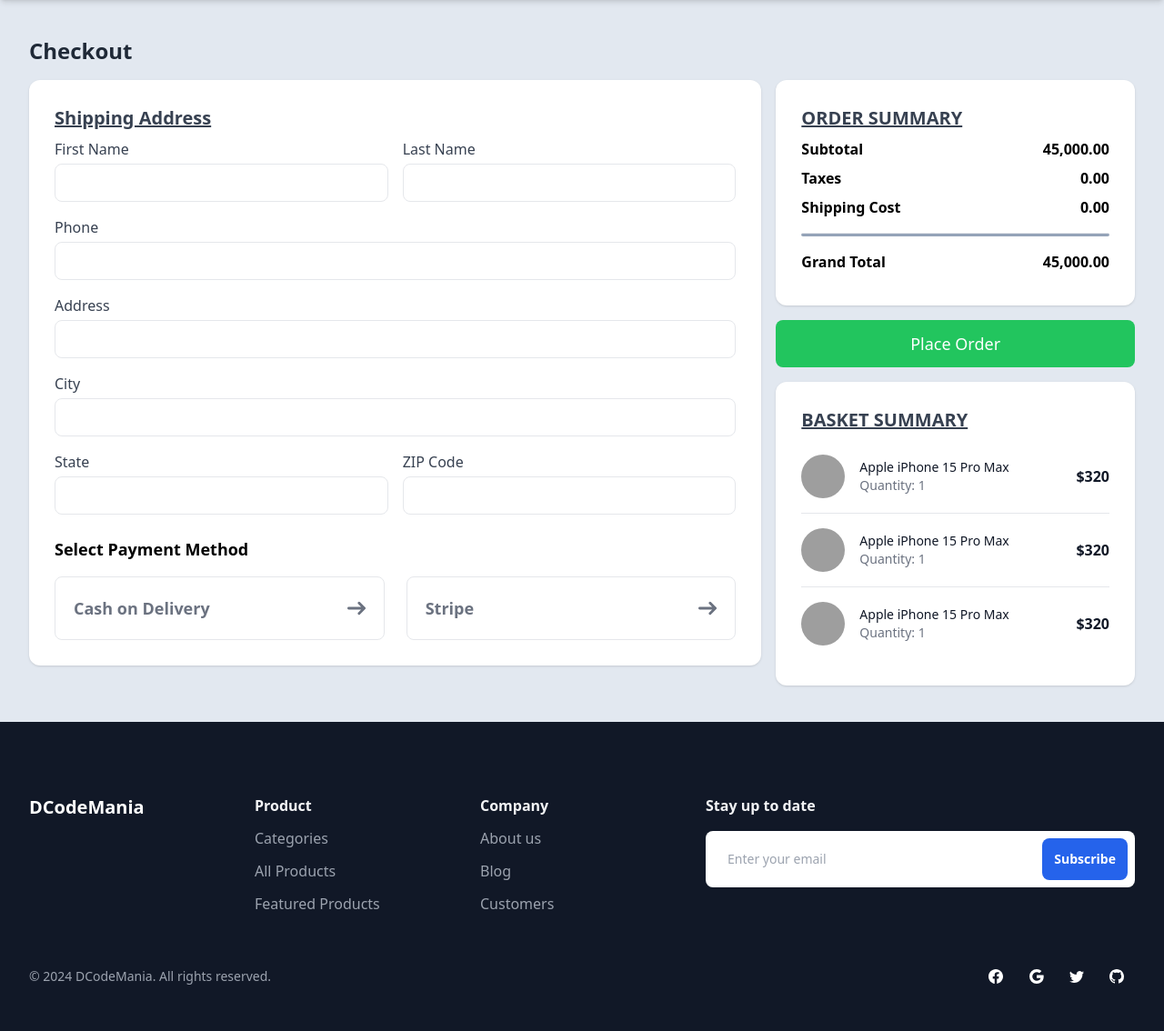
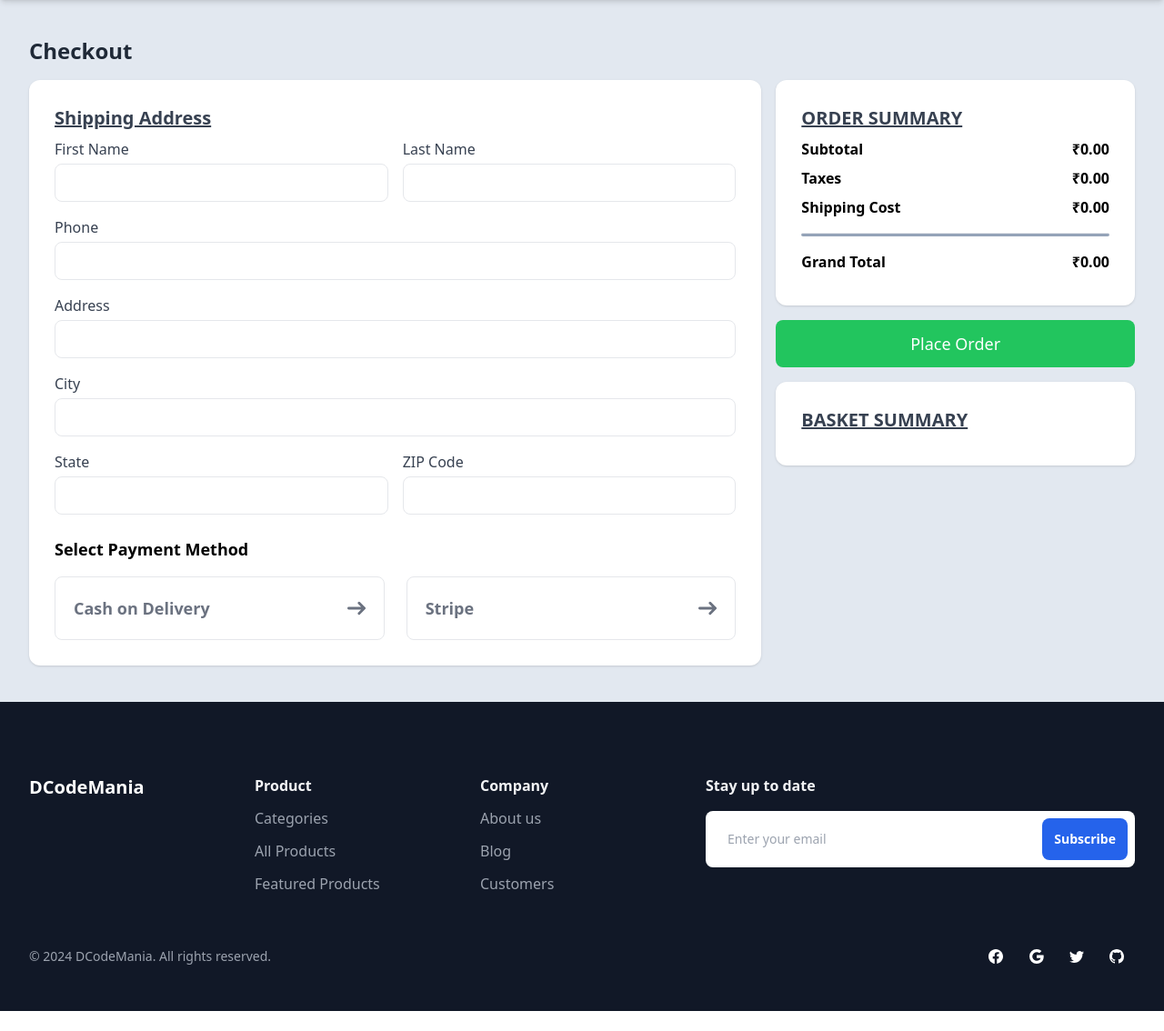
Before and after one commit to arcebal/E-commerce, a Laravel app: page /checkout in a window 1280 px wide. Shown: the part 70-1204 px from the top of the page at 91% size. After the commit the page ends 1182 px from the top, so only its background shows below. Run offline with Laravel 10, Linux system fonts and the light colour scheme; the visitor is signed in with stand-in values (Sample User, id 1); style sheets or scripts are compiled from the project's sources; some libraries are stand-ins or nearby versions; grey boxes are pictures that could not be loaded.

Commit message:
Chapter 21 E-commerce

```diff
--- a/app/Models/User.php
+++ b/app/Models/User.php
@@ -3,12 +3,16 @@
 namespace App\Models;
 
 // use Illuminate\Contracts\Auth\MustVerifyEmail;
+
+use Filament\Models\Contracts\FilamentUser;
 use Illuminate\Database\Eloquent\Factories\HasFactory;
 use Illuminate\Foundation\Auth\User as Authenticatable;
 use Illuminate\Notifications\Notifiable;
 use Laravel\Sanctum\HasApiTokens;
+use Filament\Panel;
+//use App\Models\Order;
 
-class User extends Authenticatable
+class User extends Authenticatable implements FilamentUser
 {
     use HasApiTokens, HasFactory, Notifiable;
 
@@ -47,4 +51,9 @@
     public function orders() {
     return $this->hasMany(Order::class);
 }
+
+    public function canAccessPanel(Panel $panel): bool
+    {
+        return $this->email == 'admin@gmail.com';
+    }
 }
--- a/resources/views/livewire/checkout-page.blade.php
+++ b/resources/views/livewire/checkout-page.blade.php
@@ -2,7 +2,8 @@
 	<h1 class="text-2xl font-bold text-gray-800 dark:text-white mb-4">
 		Checkout
 	</h1>
-	<div class="grid grid-cols-12 gap-4">
+	<form wire:submit.prevent="placeOrder">
+		<div class="grid grid-cols-12 gap-4">
 		<div class="md:col-span-12 lg:col-span-8 col-span-12">
 			<!-- Card -->
 			<div class="bg-white rounded-xl shadow p-4 sm:p-7 dark:bg-slate-900">
@@ -16,52 +17,73 @@
 							<label class="block text-gray-700 dark:text-white mb-1" for="first_name">
 								First Name
 							</label>
-							<input class="w-full rounded-lg border py-2 px-3 dark:bg-gray-700 dark:text-white dark:border-none" id="first_name" type="text">
+							<input wire:model='first_name' class="w-full rounded-lg border py-2 px-3 dark:bg-gray-700 dark:text-white dark:border-none @error('first_name') border-red-500 @enderror" id="first_name" type="text">
 							</input>
+							@error('first_name')
+								<div class="text-red-500 text-sm"> {{ $message }} </div>
+							@enderror
 						</div>
 						<div>
 							<label class="block text-gray-700 dark:text-white mb-1" for="last_name">
 								Last Name
 							</label>
-							<input class="w-full rounded-lg border py-2 px-3 dark:bg-gray-700 dark:text-white dark:border-none" id="last_name" type="text">
+							<input wire:model='last_name' class="w-full rounded-lg border py-2 px-3 dark:bg-gray-700 dark:text-white dark:border-none @error('last_name') border-red-500 @enderror" id="last_name" type="text">
 							</input>
+							@error('last_name')
+								<div class="text-red-500 text-sm"> {{ $message }} </div>
+							@enderror
 						</div>
 					</div>
 					<div class="mt-4">
 						<label class="block text-gray-700 dark:text-white mb-1" for="phone">
 							Phone
 						</label>
-						<input class="w-full rounded-lg border py-2 px-3 dark:bg-gray-700 dark:text-white dark:border-none" id="phone" type="text">
+						<input wire:model='phone' class="w-full rounded-lg border py-2 px-3 dark:bg-gray-700 dark:text-white dark:border-none @error('phone') border-red-500 @enderror" id="phone" type="text">
 						</input>
+						@error('phone')
+								<div class="text-red-500 text-sm"> {{ $message }} </div>
+							@enderror
 					</div>
 					<div class="mt-4">
 						<label class="block text-gray-700 dark:text-white mb-1" for="address">
 							Address
 						</label>
-						<input class="w-full rounded-lg border py-2 px-3 dark:bg-gray-700 dark:text-white dark:border-none" id="address" type="text">
+						<input wire:model='street_address' class="w-full rounded-lg border py-2 px-3 dark:bg-gray-700 dark:text-white dark:border-none @error('street_address') border-red-500 @enderror" id="address" type="text">
 						</input>
+						@error('street_address')
+								<div class="text-red-500 text-sm"> {{ $message }} </div>
+							@enderror
 					</div>
 					<div class="mt-4">
 						<label class="block text-gray-700 dark:text-white mb-1" for="city">
 							City
 						</label>
-						<input class="w-full rounded-lg border py-2 px-3 dark:bg-gray-700 dark:text-white dark:border-none" id="city" type="text">
+						<input wire:model='city' class="w-full rounded-lg border py-2 px-3 dark:bg-gray-700 dark:text-white dark:border-none @error('city') border-red-500 @enderror" id="city" type="text">
 						</input>
+						@error('city')
+								<div class="text-red-500 text-sm"> {{ $message }} </div>
+							@enderror
 					</div>
 					<div class="grid grid-cols-2 gap-4 mt-4">
 						<div>
 							<label class="block text-gray-700 dark:text-white mb-1" for="state">
 								State
 							</label>
-							<input class="w-full rounded-lg border py-2 px-3 dark:bg-gray-700 dark:text-white dark:border-none" id="state" type="text">
+							<input wire:model='state' class="w-full rounded-lg border py-2 px-3 dark:bg-gray-700 dark:text-white dark:border-none @error('state') border-red-500 @enderror" id="state" type="text">
 							</input>
+							@error('state')
+								<div class="text-red-500 text-sm"> {{ $message }} </div>
+							@enderror
 						</div>
 						<div>
 							<label class="block text-gray-700 dark:text-white mb-1" for="zip">
 								ZIP Code
 							</label>
-							<input class="w-full rounded-lg border py-2 px-3 dark:bg-gray-700 dark:text-white dark:border-none" id="zip" type="text">
+							<input wire:model='zip_code' class="w-full rounded-lg border py-2 px-3 dark:bg-gray-700 dark:text-white dark:border-none @error('zip_code') border-red-500 @enderror" id="zip" type="text">
 							</input>
+							@error('zip_code')
+								<div class="text-red-500 text-sm"> {{ $message }} </div>
+							@enderror
 						</div>
 					</div>
 				</div>
@@ -70,7 +92,7 @@
 				</div>
 				<ul class="grid w-full gap-6 md:grid-cols-2">
 					<li>
-						<input class="hidden peer" id="hosting-small" name="hosting" required="" type="radio" value="hosting-small" />
+						<input wire:model='payment_method' class="hidden peer" id="hosting-small" required="" type="radio" value="cod" />
 						<label class="inline-flex items-center justify-between w-full p-5 text-gray-500 bg-white border border-gray-200 rounded-lg cursor-pointer dark:hover:text-gray-300 dark:border-gray-700 dark:peer-checked:text-blue-500 peer-checked:border-blue-600 peer-checked:text-blue-600 hover:text-gray-600 hover:bg-gray-100 dark:text-gray-400 dark:bg-gray-800 dark:hover:bg-gray-700" for="hosting-small">
 							<div class="block">
 								<div class="w-full text-lg font-semibold">
@@ -84,7 +106,7 @@
 						</label>
 					</li>
 					<li>
-						<input class="hidden peer" id="hosting-big" name="hosting" type="radio" value="hosting-big">
+						<input wire:model='payment_method' class="hidden peer" id="hosting-big" type="radio" value="stripe">
 						<label class="inline-flex items-center justify-between w-full p-5 text-gray-500 bg-white border border-gray-200 rounded-lg cursor-pointer dark:hover:text-gray-300 dark:border-gray-700 dark:peer-checked:text-blue-500 peer-checked:border-blue-600 peer-checked:text-blue-600 hover:text-gray-600 hover:bg-gray-100 dark:text-gray-400 dark:bg-gray-800 dark:hover:bg-gray-700" for="hosting-big">
 							<div class="block">
 								<div class="w-full text-lg font-semibold">
@@ -99,6 +121,9 @@
 						</input>
 					</li>
 				</ul>
+				@error('payment_method')
+					<div class="text-red-500 text-sm mt-2"> {{ $message }} </div>
+				@enderror
 			</div>
 			<!-- End Card -->
 		</div>
@@ -112,7 +137,7 @@
 						Subtotal
 					</span>
 					<span>
-						45,000.00
+						{{ Number::currency($grand_total, 'INR') }}
 					</span>
 				</div>
 				<div class="flex justify-between mb-2 font-bold">
@@ -120,7 +145,7 @@
 						Taxes
 					</span>
 					<span>
-						0.00
+						{{ Number::currency(0, 'INR') }}
 					</span>
 				</div>
 				<div class="flex justify-between mb-2 font-bold">
@@ -128,7 +153,7 @@
 						Shipping Cost
 					</span>
 					<span>
-						0.00
+						{{ Number::currency(0, 'INR') }}
 					</span>
 				</div>
 				<hr class="bg-slate-400 my-4 h-1 rounded">
@@ -137,12 +162,12 @@
 						Grand Total
 					</span>
 					<span>
-						45,000.00
+						{{ Number::currency($grand_total, 'INR') }}
 					</span>
 				</div>
 				</hr>
 			</div>
-			<button class="bg-green-500 mt-4 w-full p-3 rounded-lg text-lg text-white hover:bg-green-600">
+			<button type="submit" class="bg-green-500 mt-4 w-full p-3 rounded-lg text-lg text-white hover:bg-green-600">
 				Place Order
 			</button>
 			<div class="bg-white mt-4 rounded-xl shadow p-4 sm:p-7 dark:bg-slate-900">
@@ -150,65 +175,31 @@
 					BASKET SUMMARY
 				</div>
 				<ul class="divide-y divide-gray-200 dark:divide-gray-700" role="list">
-					<li class="py-3 sm:py-4">
+					@foreach ($cart_items as $ci)
+						<li class="py-3 sm:py-4" wire:key='{{ $ci['product_id'] }}'>
 						<div class="flex items-center">
 							<div class="flex-shrink-0">
-								<img alt="Neil image" class="w-12 h-12 rounded-full" src="https://iplanet.one/cdn/shop/files/iPhone_15_Pro_Max_Blue_Titanium_PDP_Image_Position-1__en-IN_1445x.jpg?v=1695435917">
+								<img alt="{{ $ci['name'] }}" class="w-12 h-12 rounded-full" src="{{ url('storage', $ci['image']) }}">
 								</img>
 							</div>
 							<div class="flex-1 min-w-0 ms-4">
 								<p class="text-sm font-medium text-gray-900 truncate dark:text-white">
-									Apple iPhone 15 Pro Max
+									{{ $ci['name'] }}
 								</p>
 								<p class="text-sm text-gray-500 truncate dark:text-gray-400">
-									Quantity: 1
+									Quantity: {{ $ci['quantity'] }}
 								</p>
 							</div>
 							<div class="inline-flex items-center text-base font-semibold text-gray-900 dark:text-white">
-								$320
+								{{ Number::currency($ci['total_amount'], 'INR') }}
 							</div>
 						</div>
 					</li>
-					<li class="py-3 sm:py-4">
-						<div class="flex items-center">
-							<div class="flex-shrink-0">
-								<img alt="Neil image" class="w-12 h-12 rounded-full" src="https://iplanet.one/cdn/shop/files/iPhone_15_Pro_Max_Blue_Titanium_PDP_Image_Position-1__en-IN_1445x.jpg?v=1695435917">
-								</img>
-							</div>
-							<div class="flex-1 min-w-0 ms-4">
-								<p class="text-sm font-medium text-gray-900 truncate dark:text-white">
-									Apple iPhone 15 Pro Max
-								</p>
-								<p class="text-sm text-gray-500 truncate dark:text-gray-400">
-									Quantity: 1
-								</p>
-							</div>
-							<div class="inline-flex items-center text-base font-semibold text-gray-900 dark:text-white">
-								$320
-							</div>
-						</div>
-					</li>
-					<li class="py-3 sm:py-4">
-						<div class="flex items-center">
-							<div class="flex-shrink-0">
-								<img alt="Neil image" class="w-12 h-12 rounded-full" src="https://iplanet.one/cdn/shop/files/iPhone_15_Pro_Max_Blue_Titanium_PDP_Image_Position-1__en-IN_1445x.jpg?v=1695435917">
-								</img>
-							</div>
-							<div class="flex-1 min-w-0 ms-4">
-								<p class="text-sm font-medium text-gray-900 truncate dark:text-white">
-									Apple iPhone 15 Pro Max
-								</p>
-								<p class="text-sm text-gray-500 truncate dark:text-gray-400">
-									Quantity: 1
-								</p>
-							</div>
-							<div class="inline-flex items-center text-base font-semibold text-gray-900 dark:text-white">
-								$320
-							</div>
-						</div>
-					</li>
+					@endforeach
+
 				</ul>
 			</div>
 		</div>
 	</div>
+	</form>
 </div>
```
Also changed, not shown: app/Livewire/CheckoutPage.php (+38 -1 lines).
